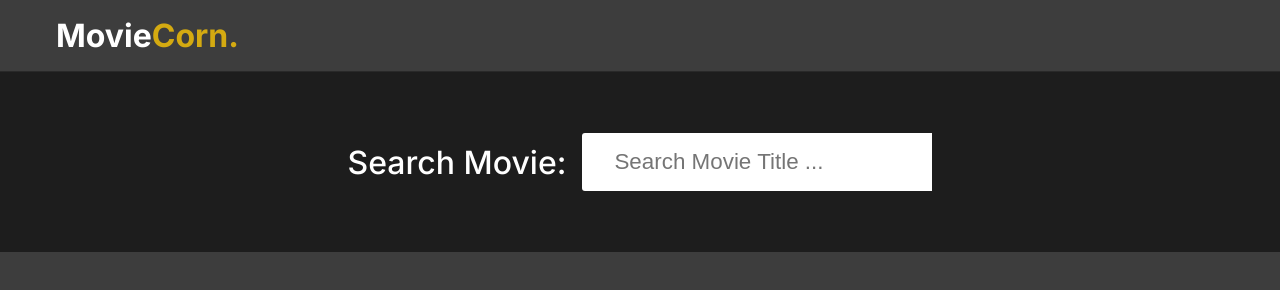
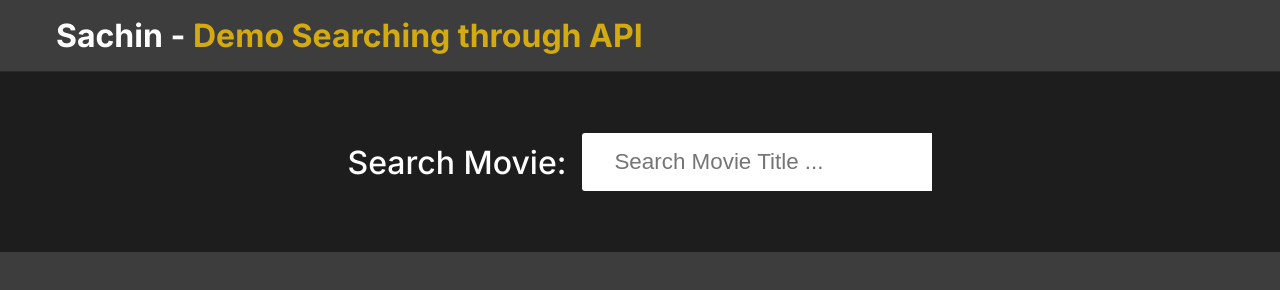
Before and after one commit to SachinSemwal007/Projects, a plain HTML site: page MovieCatalogue/Index.html in a window 1280 px wide. Drawn offline with Linux system fonts and the light colour scheme.

Commit message:
Added info

```diff
--- a/MovieCatalogue/Index.html
+++ b/MovieCatalogue/Index.html
@@ -4,7 +4,7 @@
     <meta charset="UTF-8">
     <meta http-equiv="X-UA-Compatible" content="IE=edge">
     <meta name="viewport" content="width=device-width, initial-scale=1.0">
-    <title>Movie Search Website</title>
+    <title>Movie Search Application</title>
     <!-- font awesome icons cdn -->
     <link rel="stylesheet" href="https://cdnjs.cloudflare.com/ajax/libs/font-awesome/6.0.0-beta3/css/all.min.css" integrity="sha512-Fo3rlrZj/k7ujTnHg4CGR2D7kSs0v4LLanw2qksYuRlEzO+tcaEPQogQ0KaoGN26/zrn20ImR1DfuLWnOo7aBA==" crossorigin="anonymous" referrerpolicy="no-referrer" />
     <!-- custom css -->
@@ -16,7 +16,7 @@
         <!-- logo -->
         <div class = "logo">
             <div class = "container">
-                <p>Movie<span>Corn.</span></p>
+                <p>Sachin - <span>Demo Searching through API</span></p>
             </div>
         </div>
         <!-- end of logo -->
```
Also changed, not shown: package-lock.json (added).
